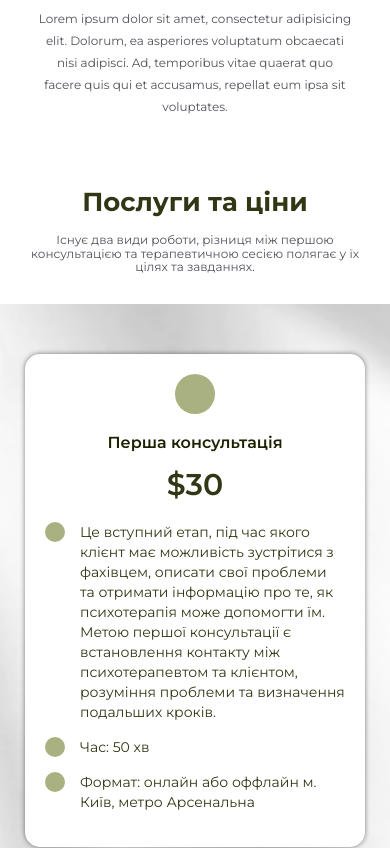
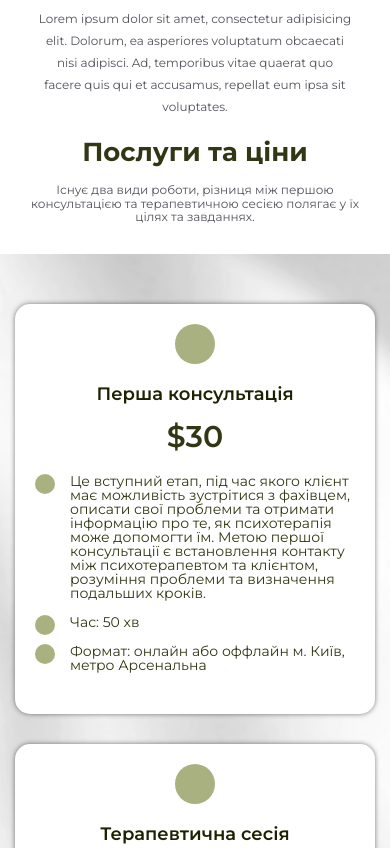
Before and after one commit to juntapowerrr/Psychology-landing, a plain HTML site: page index.html in a window 390 px wide. Shown: the part 2720-3568 px from the top of the page. Drawn offline with nearby package versions, Linux system fonts and the light colour scheme.

Commit message:
little_edit

```diff
--- a/styles/scss/_media.scss
+++ b/styles/scss/_media.scss
@@ -77,11 +77,11 @@
             margin: 15px 0 0 0;
         }
         &__card{
-            max-width: 340px;
+            max-width: 440px;
             min-height: 410px;
             padding: 20px;
             &--title{
-                font-size: $txt-xxs;
+                font-size: $txt-xs;
             }
             &--price{
                 font-size: 30px;
@@ -89,7 +89,7 @@
             }
             &--txt{
                 font-size: 14px;
-                line-height: 20px;
+                line-height: 14px;
             }
         }
         &__action{
--- a/styles/scss/index.scss
+++ b/styles/scss/index.scss
@@ -578,7 +578,7 @@
 }
 
 .prices{
-    padding: 50px 0;
+    padding: 50px 0 0 0 0;
     // &__titles{
 
     // }
@@ -619,7 +619,8 @@
         align-items: center;
         justify-content: flex-start;
         max-width: 440px;
-        min-height: 600px;
+        min-height: 615px;
+        //max-height: 600px;
         padding: 30px;
         border-radius: 15px;
         background-color: #fff;
```
Also changed, not shown: styles/css/index.css.
